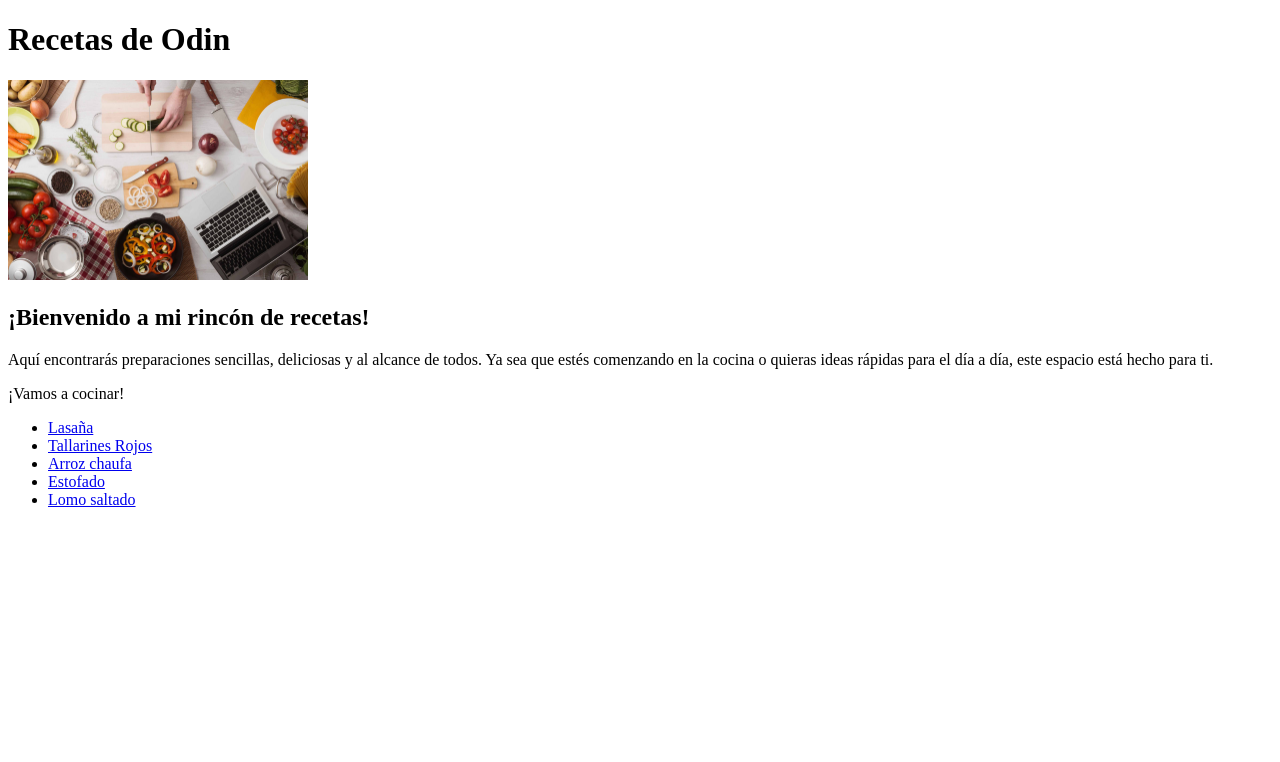
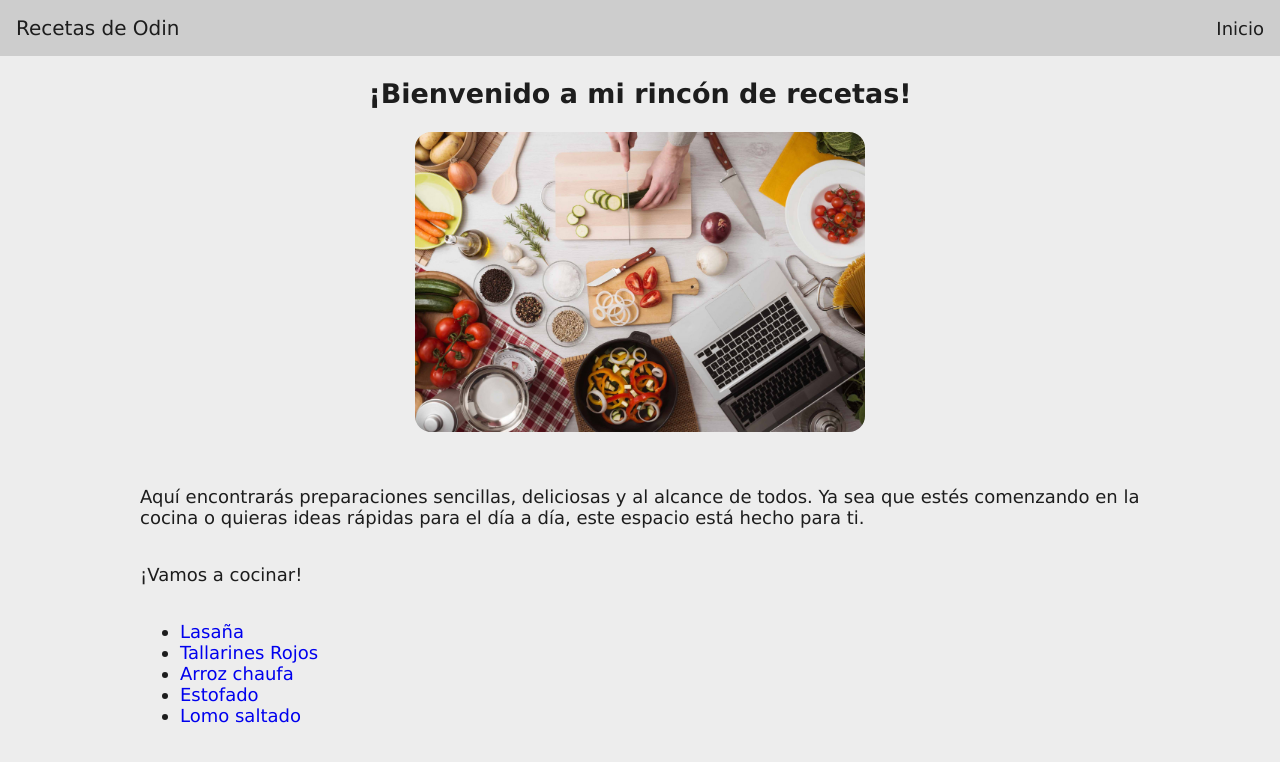
Before and after one commit to dandfres/odin-recipes, a plain HTML site: page index.html in a window 1280 px wide. Drawn offline with Linux system fonts and the light colour scheme.

Commit message:
Se agrego estilos a la pagina de inicio se creo el header y se establecio los colores asi como tamaños de fuente

```diff
--- a/index.html
+++ b/index.html
@@ -4,11 +4,21 @@
     <meta charset="UTF-8">
     <meta name="viewport" content="width=device-width, initial-scale=1.0">
     <title>Recetas-Odin</title>
+    <link rel="stylesheet" href="./styles.css">
 </head>
 <body>
+
+    <header>
         <h1>Recetas de Odin</h1>
-    <img src="./images/cocinnando.jpg" width="300" alt="mesa con ingredientes">
+        <a href="#">Inicio</a>
+    </header>
+
+    <main>
+
+        <div class="head">
             <h2>¡Bienvenido a mi rincón de recetas!</h2>
+            <img src="./images/cocinnando.jpg" alt="mesa con ingredientes">
+        </div>
         <p>
             Aquí encontrarás preparaciones sencillas, deliciosas y al alcance de todos. Ya sea que estés comenzando en la cocina o quieras ideas rápidas para el día a día, este espacio está hecho para ti.
         </p>
@@ -20,4 +30,7 @@
             <li><a href="./recipes/estofado.html">Estofado</a></li>
             <li><a href="./recipes/lomo-saltado.html">Lomo saltado</a></li>
         </ul>
+
+    </main>
+
 </body>
--- /dev/null
+++ b/styles.css
@@ -0,0 +1,58 @@
+body {
+    background-color: #ededed;
+    display: flex;
+    flex-direction: column;
+    align-items: center;
+    font-family: Verdana, Geneva, Tahoma, sans-serif;
+    color: #1d1d1d;
+    font-size: large;
+    margin: 0;
+}
+
+header {
+    display: flex;
+    align-items: center;
+    justify-content: space-between;
+    width: 100%;
+    padding: 16px;
+    background-color: #cdcdcd;
+}
+
+h1 {
+    font-size: 20px;
+    font-weight: normal;
+    margin: 0 16px;
+}
+
+header a {
+    margin: 0 16px;
+    color: #1d1d1d;
+}
+
+main {
+    max-width: 1000px;
+    display: flex;
+    flex-direction: column;
+}
+
+.head {
+    text-align: center;
+    padding-bottom: 32px;
+}
+
+img {
+    border-radius: 16px;
+    width: 450px;
+}
+
+.content {
+
+}
+
+h2 {
+
+}
+
+a {
+    text-decoration: none;
+}
```
Also changed, not shown: recipes/lasana.html (+2 -0 lines). Lines whose indentation alone changed are shown as unchanged.
